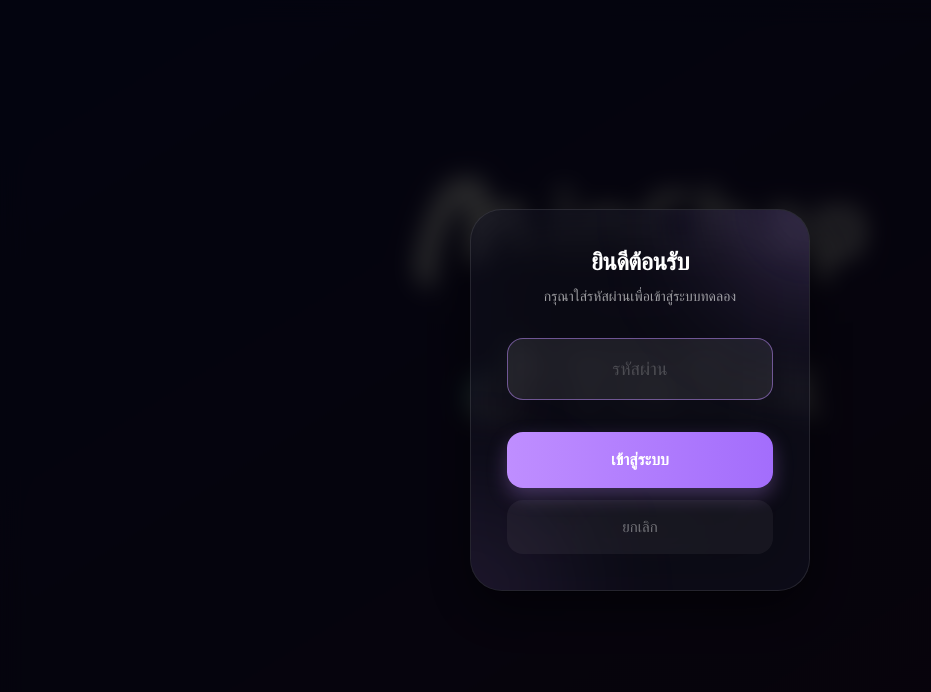
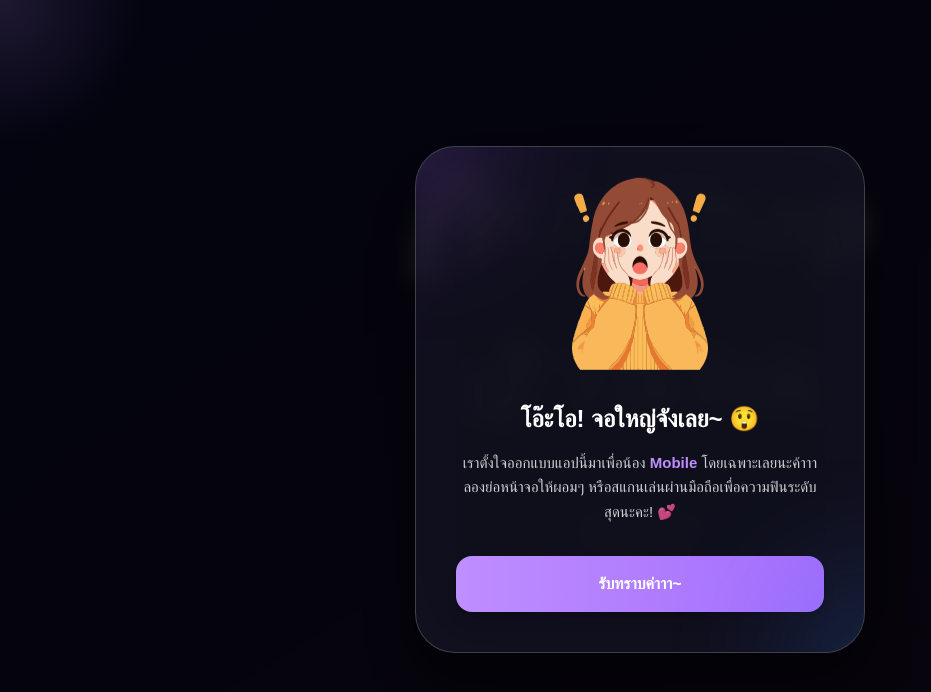
Before and after one commit to tofusuperdog/minchapxtiktok_app, a Next.js app: page / in a window 1280 px wide. Both pictures are taken after a click on the button "ทดลองระบบ". Shown: the top 692 px of the page, without its empty margins (0-931 px from the left). Built offline with nearby package versions, Linux system fonts and the light colour scheme; a web font is replaced by a local one.

Commit message:
mouse trail / remove password

```diff
--- /dev/null
+++ b/app/MagicTrail.js
@@ -0,0 +1,120 @@
+"use client";
+
+import { useEffect, useRef } from "react";
+
+export default function MagicTrail() {
+  const canvasRef = useRef(null);
+
+  useEffect(() => {
+    const canvas = canvasRef.current;
+    if (!canvas) return;
+
+    const ctx = canvas.getContext("2d");
+    let particles = [];
+    let animationFrameId;
+
+    const resize = () => {
+      canvas.width = window.innerWidth;
+      canvas.height = window.innerHeight;
+    };
+
+    window.addEventListener("resize", resize);
+    resize();
+
+    class Particle {
+      constructor(x, y) {
+        this.x = x;
+        this.y = y;
+        this.size = Math.random() * 4 + 1;
+        this.speedX = Math.random() * 2 - 1;
+        this.speedY = Math.random() * 2 - 1;
+        this.color = `hsla(${Math.random() * 40 + 260}, 100%, 75%, ${Math.random() * 0.5 + 0.5})`; // Purple ranges
+        this.life = 1;
+        this.decay = Math.random() * 0.02 + 0.01;
+      }
+
+      update() {
+        this.x += this.speedX;
+        this.y += this.speedY;
+        this.life -= this.decay;
+        if (this.size > 0.1) this.size -= 0.05;
+      }
+
+      draw() {
+        ctx.fillStyle = this.color;
+        ctx.globalAlpha = this.life;
+        ctx.beginPath();
+        ctx.arc(this.x, this.y, this.size, 0, Math.PI * 2);
+        ctx.fill();
+
+        // Add a small glow
+        ctx.shadowBlur = 10;
+        ctx.shadowColor = this.color;
+      }
+    }
+
+    const handleMouseMove = (e) => {
+      document.documentElement.style.setProperty('--mouse-x', `${e.clientX}px`);
+      document.documentElement.style.setProperty('--mouse-y', `${e.clientY}px`);
+      for (let i = 0; i < 3; i++) {
+        particles.push(new Particle(e.clientX, e.clientY));
+      }
+    };
+
+    const handleTouchMove = (e) => {
+      if (e.touches.length > 0) {
+        const touch = e.touches[0];
+        document.documentElement.style.setProperty('--mouse-x', `${touch.clientX}px`);
+        document.documentElement.style.setProperty('--mouse-y', `${touch.clientY}px`);
+        for (let i = 0; i < 3; i++) {
+          particles.push(new Particle(touch.clientX, touch.clientY));
+        }
+      }
+    };
+
+    window.addEventListener("mousemove", handleMouseMove);
+    window.addEventListener("touchmove", handleTouchMove);
+
+    const animate = () => {
+      ctx.clearRect(0, 0, canvas.width, canvas.height);
+
+      for (let i = 0; i < particles.length; i++) {
+        particles[i].update();
+        particles[i].draw();
+
+        if (particles[i].life <= 0) {
+          particles.splice(i, 1);
+          i--;
+        }
+      }
+
+      animationFrameId = requestAnimationFrame(animate);
+    };
+
+    animate();
+
+    return () => {
+      window.removeEventListener("resize", resize);
+      window.removeEventListener("mousemove", handleMouseMove);
+      window.removeEventListener("touchmove", handleTouchMove);
+      cancelAnimationFrame(animationFrameId);
+    };
+  }, []);
+
+  return (
+    <>
+      <div
+        className="fixed inset-0 pointer-events-none z-[9998]"
+        style={{
+          background: `radial-gradient(circle 150px at var(--mouse-x, -100%) var(--mouse-y, -100%), rgba(191, 142, 255, 0.15), transparent)`,
+          transition: 'background 0.1s ease-out'
+        }}
+      />
+      <canvas
+        ref={canvasRef}
+        className="fixed inset-0 pointer-events-none z-[9999]"
+        style={{ mixBlendMode: 'screen' }}
+      />
+    </>
+  );
+}
--- a/app/app/AppLayoutClient.js
+++ b/app/app/AppLayoutClient.js
@@ -5,6 +5,7 @@ import { usePathname, useRouter } from "next/navigation";
 import { LanguageProvider, useLanguage } from "./LanguageContext";
 import { useState, useRef, useEffect } from "react";
 import Image from "next/image";
+import MagicTrail from "../MagicTrail";
 
 // Simple Share Modal Component
 function ShareModal({ isOpen, onClose, t }) {
@@ -193,6 +194,7 @@ function LayoutContent({ children }) {
       {/* Modals */}
       <ShareModal isOpen={isShareModalOpen} onClose={() => setIsShareModalOpen(false)} t={t} />
 
+      <MagicTrail />
     </div>
   );
 }
--- a/app/page.js
+++ b/app/page.js
@@ -2,12 +2,23 @@
 
 import { useState } from "react";
 import { useRouter } from "next/navigation";
+import MagicTrail from "./MagicTrail";
 
 export default function HomePage() {
   const [isOpen, setIsOpen] = useState(false);
+  const [isDesktopModalOpen, setIsDesktopModalOpen] = useState(false);
   const [password, setPassword] = useState("");
   const [error, setError] = useState("");
   const router = useRouter();
+
+  const handleDemoClick = () => {
+    // Check for mobile (simple width check)
+    if (window.innerWidth < 640) {
+      router.push("/app");
+    } else {
+      setIsDesktopModalOpen(true);
+    }
+  };
 
   const handleLogin = (e) => {
     if (e) e.preventDefault();
@@ -28,7 +39,7 @@ export default function HomePage() {
         <img
           src="/minchap.svg"
           alt="MinChap"
-          className="mb-2 w-[280px] sm:w-[450px]"
+          className="mb-2 w-[280px] sm:w-[550px]"
         />
 
         {/* Separator with Text */}
@@ -47,8 +58,8 @@ export default function HomePage() {
 
         {/* Demo Button */}
         <button
-          onClick={() => setIsOpen(true)}
-          className="mt-8 md:mt-12 rounded-full bg-white/10 px-8 py-3 text-[15px] font-medium text-white backdrop-blur-md transition-all hover:bg-white/20 hover:scale-105 active:scale-95 border border-white/20 shadow-lg"
+          onClick={handleDemoClick}
+          className="mt-8 md:mt-12 rounded-full bg-white/10 px-10 py-4 text-[16px] font-semibold text-white backdrop-blur-md transition-all hover:bg-white/20 hover:scale-105 active:scale-95 border border-white/30 shadow-[0_0_20px_rgba(255,255,255,0.1)]"
         >
           ทดลองระบบ
         </button>
@@ -59,7 +70,38 @@ export default function HomePage() {
         <p>Developed by Love Drama Co.,ltd</p>
       </footer>
 
-      {/* Password Modal */}
+      {/* Desktop Guard Modal */}
+      {isDesktopModalOpen && (
+        <div
+          className="fixed inset-0 z-[100] flex items-center justify-center bg-black/80 backdrop-blur-md p-6"
+          onClick={() => setIsDesktopModalOpen(false)}
+        >
+          <div
+            className="relative w-full max-w-[450px] overflow-hidden rounded-[40px] border border-white/20 bg-[#1a1a2e]/60 backdrop-blur-2xl shadow-[0_30px_60px_rgba(0,0,0,0.6)] text-center p-10 transform transition-all animate-in zoom-in-95 duration-300"
+            onClick={(e) => e.stopPropagation()}
+          >
+             {/* Sparkles/Glow */}
+             <div className="absolute -top-20 -left-20 h-40 w-40 rounded-full bg-purple-500/20 blur-[60px]"></div>
+             <div className="absolute -bottom-20 -right-20 h-40 w-40 rounded-full bg-blue-500/20 blur-[60px]"></div>
+
+             <img src="/shockgirl.svg" alt="Shock!" className="w-48 h-48 mx-auto mb-6 object-contain animate-subtle-bounce" />
+
+             <h2 className="text-2xl font-bold text-white mb-4">โอ๊ะโอ! จอใหญ่จังเลย~ 😲</h2>
+             <p className="text-[15px] font-light text-white/80 leading-relaxed mb-8">
+               เราตั้งใจออกแบบแอปนี้มาเพื่อน้อง <span className="text-[#BF8EFF] font-semibold">Mobile</span> โดยเฉพาะเลยนะค้าาา ลองย่อหน้าจอให้ผอมๆ หรือสแกนเล่นผ่านมือถือเพื่อความฟินระดับสุดนะคะ! 💕
+             </p>
+
+             <button
+               onClick={() => setIsDesktopModalOpen(false)}
+               className="w-full rounded-2xl bg-gradient-to-r from-[#BF8EFF] to-[#a36dfc] py-4 text-white font-bold shadow-lg hover:brightness-110 active:scale-[0.98] transition-all"
+             >
+               รับทราบค่าาา~
+             </button>
+          </div>
+        </div>
+      )}
+
+      {/* Password Modal (Retained just in case, though skipped for now) */}
       {isOpen && (
         <div
           className="fixed inset-0 z-50 flex items-center justify-center bg-black/80 backdrop-blur-md p-6 transition-all"
@@ -121,6 +163,24 @@ export default function HomePage() {
           </div>
         </div>
       )}
+      <MagicTrail />
+
+      <style jsx global>{`
+        @keyframes zoomIn {
+          from { opacity: 0; transform: scale(0.95); }
+          to { opacity: 1; transform: scale(1); }
+        }
+        @keyframes subtleBounce {
+          0%, 100% { transform: translateY(0); }
+          50% { transform: translateY(-10px); }
+        }
+        .animate-in {
+          animation: zoomIn 0.3s ease-out forwards;
+        }
+        .animate-subtle-bounce {
+          animation: subtleBounce 2s ease-in-out infinite;
+        }
+      `}</style>
     </main>
   );
 }
--- /dev/null
+++ b/next.config.js
@@ -0,0 +1,6 @@
+/** @type {import('next').NextConfig} */
+const nextConfig = {
+  allowedDevOrigins: ['192.168.1.145'],
+};
+
+module.exports = nextConfig;
```
Also changed, not shown: public/shockgirl.svg (added).
